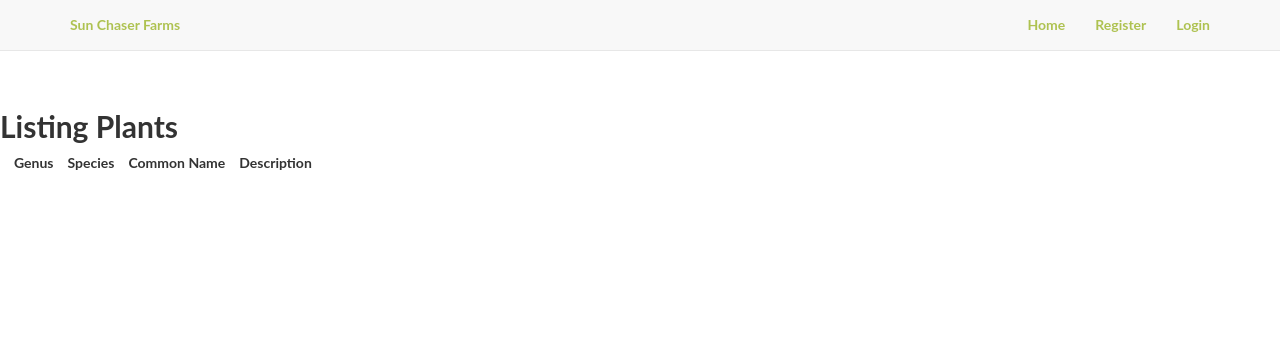
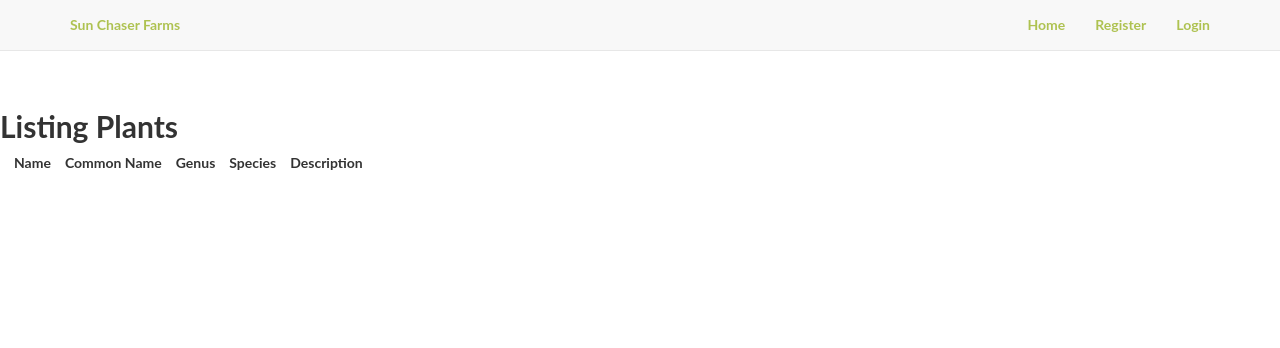
Before and after one commit to TomOwens321/bbb-db, a Flask app: page /flora/ in a window 1280 px wide. Shown: the top 348 px of the page. Run offline with Flask 2, Linux system fonts and the light colour scheme; data that the repository does not hold is empty; some libraries are stand-ins or nearby versions.

Commit message:
Add some links

```diff
--- a/bbb/templates/flora/_flora.html
+++ b/bbb/templates/flora/_flora.html
@@ -1,16 +1,18 @@
 <div>
     <table>
         <tr>
+            <th>Name</th>
+            <th>Common Name</th>
             <th>Genus</th>
             <th>Species</th>
-            <th>Common Name</th>
             <th>Description</th>
         </tr>
         {% for item in items %}
         <tr>
-            <td>{{ item.genus.name }}</td>
-            <td>{{ item.species.name }}</td>
+            <td><a href="/flora/{{ item.id }}">{{ item.name }}</a></td>
             <td>{{ item.common_name }}</td>
+            <td><a href="/genus/{{ item.genus.id }}">{{ item.genus.name }}</a></td>
+            <td><a href="/species/{{ item.species.id }}">{{ item.species.name }}</a></td>
             <td>{{ item.desc }}</td>
         </tr>
         {% endfor %}
```
